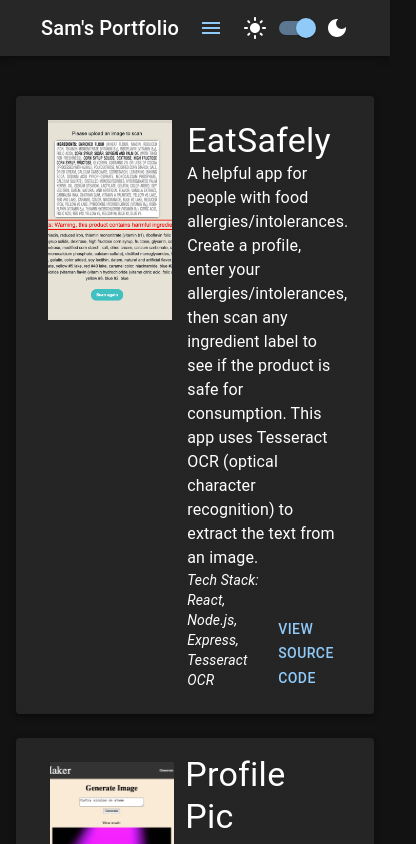
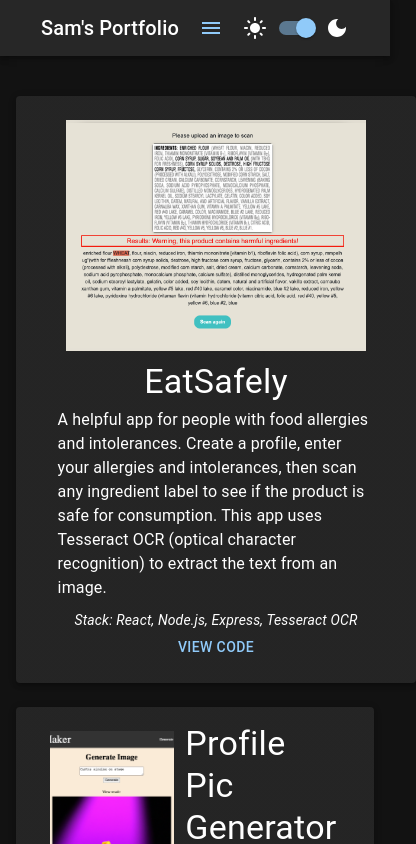
Before and after one commit to SamGiorgievski/my_portfolio, a React (Create React App) app: page /projects in a window 390 px wide. Shown: the top 844 px of the page, 416 px wide, since content can reach past the window. Built offline with nearby package versions, Linux system fonts and the light colour scheme.

Commit message:
mobile responsiveness project page

```diff
--- a/src/Home.js
+++ b/src/Home.js
@@ -9,31 +9,37 @@ export default function Home() {
     <>
     <Box
       sx={{
-        width: "50%",
-        height: "30vh",
+        width: "80%",
+        height: "50vh",
         margin: "auto",
         position: 'relative',
         top:'30%',
         display: 'flex',
-        justifyContent: 'space-around',
-        alignItems: 'center'
+        flexDirection: {xs: "column", sm: "row"},
+        justifyContent: 'center',
+        alignItems: 'center',
+        textAlign: {xs: "center", sm: "start"},
+        whiteSpace: "nowrap"
       }}
     >
       <Avatar
       alt="Sam G"
       src={sam}
       sx={{
-        width: 250,
-        height: 250,
+        width: 350,
+        height: 350,
       }}
       />
 
-      <Box>
+      <Box sx={{
+        marginLeft: '20px'
+
+      }}>
       <Typography
       variant="h3"
       gutterBottom
       sx={{
-        left: '50%'
+
 
       }}
       >
@@ -57,7 +63,7 @@ export default function Home() {
     </Box>
     <Divider variant="middle" />
 
-    <Box
+    {/* <Box
         sx={{
           width: "60%",
           margin: "auto",
@@ -88,7 +94,7 @@ export default function Home() {
         I LOVED working with developers and learned so much that it inspired me to attend a full-stack web dev bootcamp at Lighthouse Labs and become one myself! It was intense, but I loved every moment of it. Now, i'm looking to for an opportunity to take my tech experience, showcase my skills and grow as a developer.
         </Typography>
 
-        </Box>
+        </Box> */}
 
     <Divider variant="middle" />
 
@@ -104,8 +110,10 @@ export default function Home() {
           justifyContent: "space-around"
         }}
       >
-        <Typography variant="h4" gutterBottom>
-          Skills and Tech Stack
+        <Typography variant="h4" gutterBottom sx={{
+          whiteSpace: "nowrap"
+        }}>
+          Skills and Tech
         </Typography>
 
         <Box sx={{
@@ -132,15 +140,6 @@ export default function Home() {
           <Chip label="Express" />
           <Chip label="GraphQL" />
 
-        </Box>
-
-        <Box sx={{
-          display: "flex",
-          flexDirection: "row",
-          justifyContent: "space-between",
-          margin: 1
-        }}>
-
           <Chip label="Apollo GraphQL" />
           <Chip label="PostgreSQL" />
           <Chip label="Firebase" />
@@ -154,7 +153,9 @@ export default function Home() {
 
         </Box>
 
-        <Typography variant="h4" gutterBottom sx={{ marginTop: 3 }}>
+        <Typography variant="h4" gutterBottom sx={{
+          marginTop: 3,
+          whiteSpace: "nowrap" }}>
           Personal Interests
         </Typography>
 
--- a/src/Projects.js
+++ b/src/Projects.js
@@ -20,50 +20,70 @@ const Projects = () => {
 
           <Paper elevation={3}
           sx={{
-            padding: 3
+            padding: 3,
+            minWidth: "400px",
+            maxWidth: {xs: "600px", sm: "600px", md: "1050px", lg: "1050px", xl: "1050px"},
+            margin: "auto"
           }}>
 
             <Box sx={{
               display: "flex",
-              flexDirection: "row",
-              justifyContent: "space-around"
+              flexDirection: {xs: "column", sm: "column", md: "row"},
+              justifyContent: "space-around",
+              alignItems: { xs: "center", sm: "center", md: "normal"}
               }}>
 
                 <CardMedia
                   component="img"
                   alt="Basic API Screenshot"
-                  height= "200"
+                  height= "auto"
                   image={eatSafely1}
                   sx={{
-                    width: "40%"
+                    width: { xs: "90%", sm: "90%", md: "40%"},
+                    marginBottom: {xs: "10px", sm: "10px", md: "0px", lg: "0px", xl: "0px"},
+                    marginLeft: {md: "30px", lg: "30px", xl: "30px"},
+                    maxHeight: "300px",
+                    maxWidth: "300px"
                   }}
                   />
 
             <Grid
             sx={{
-              width: "50%",
+              width: { xs: "90%", sm: "90%", md: "70%"},
               display: "flex",
               flexDirection: "column",
-              justifyContent: "space-between"
+              justifyContent: "space-between",
+              alignItems: {xs: "center", sm: "center", md: "center"},
+              marginLeft: {md: "50px", lg: "50px", xl: "50px"},
+              marginRight: {md: "30px", lg: "30px", xl: "30px"}
             }}>
 
 
-              <Typography variant="h4">EatSafely</Typography>
+              <Typography variant="h4" sx={{
+                marginBottom: {xs: "5px", sm: "5px"}
+              }}>
+                EatSafely
+                </Typography>
               <Typography variant="body1" sx={{
+                marginBottom: {xs: "10px", sm: "10px"},
+                wordWrap: "break-word"
               }}>
-                A helpful app for people with food allergies/intolerances. Create a profile, enter your allergies/intolerances, then scan any ingredient label to see if the product is safe for consumption. This app uses Tesseract OCR (optical character recognition) to extract the text from an image.
+                A helpful app for people with food allergies and intolerances. Create a profile, enter your allergies and intolerances, then scan any ingredient label to see if the product is safe for consumption. This app uses Tesseract OCR (optical character recognition) to extract the text from an image.
               </Typography>
 
               <Grid sx={{
                   width: "100%",
                   display: "flex",
-                  alignItems: "flex-end",
+                  flexDirection: {xs: "column", sm: "column", md: "row"},
+                  alignItems: {xs: "center", sm: "center", md: "flex-end"},
                   justifyContent: "space-between",
                   flex: "wrap"
                 }}>
                   <Typography variant="body2" sx={{
-                    fontStyle: 'italic' }}>
-                    Tech Stack: React, Node.js, Express, Tesseract OCR
+                    fontStyle: 'italic',
+                    marginBottom: {xs: "5px", sm: "5px", md: "0px", lg: "0px", xl: "0px"},
+                    textAlign: {xs: "center", sm: "center"} }}>
+                    Stack: React, Node.js, Express, Tesseract OCR
                   </Typography>
                   <Button
                   variant="text"
@@ -71,10 +91,11 @@ const Projects = () => {
                   target="_blank" href="https://github.com/SamGiorgievski/EatSafely"
                   padding="none"
                   sx={{
-                    padding: "0px !important"
+                    padding: "0px !important",
+                    whiteSpace: "nowrap"
                   }}
                   >
-                    View source code
+                    View code
                   </Button>
 
 
@@ -147,10 +168,11 @@ const Projects = () => {
                 color="primary"
                 target="_blank" href="https://github.com/SamGiorgievski/image_generation"
                 sx={{
-                  padding: "0px !important"
+                  padding: "0px !important",
+                  whiteSpace: "nowrap"
                 }}
                 >
-                  View source code
+                  View code
                 </Button>
             </Grid>
 
@@ -218,10 +240,11 @@ const Projects = () => {
                   target="_blank" href="https://github.com/SamGiorgievski/basic-api"
                   padding="none"
                   sx={{
-                    padding: "0px !important"
+                    padding: "0px !important",
+                    whiteSpace: "nowrap"
                   }}
                   >
-                    View source code
+                    View code
                   </Button>
 
 
```
